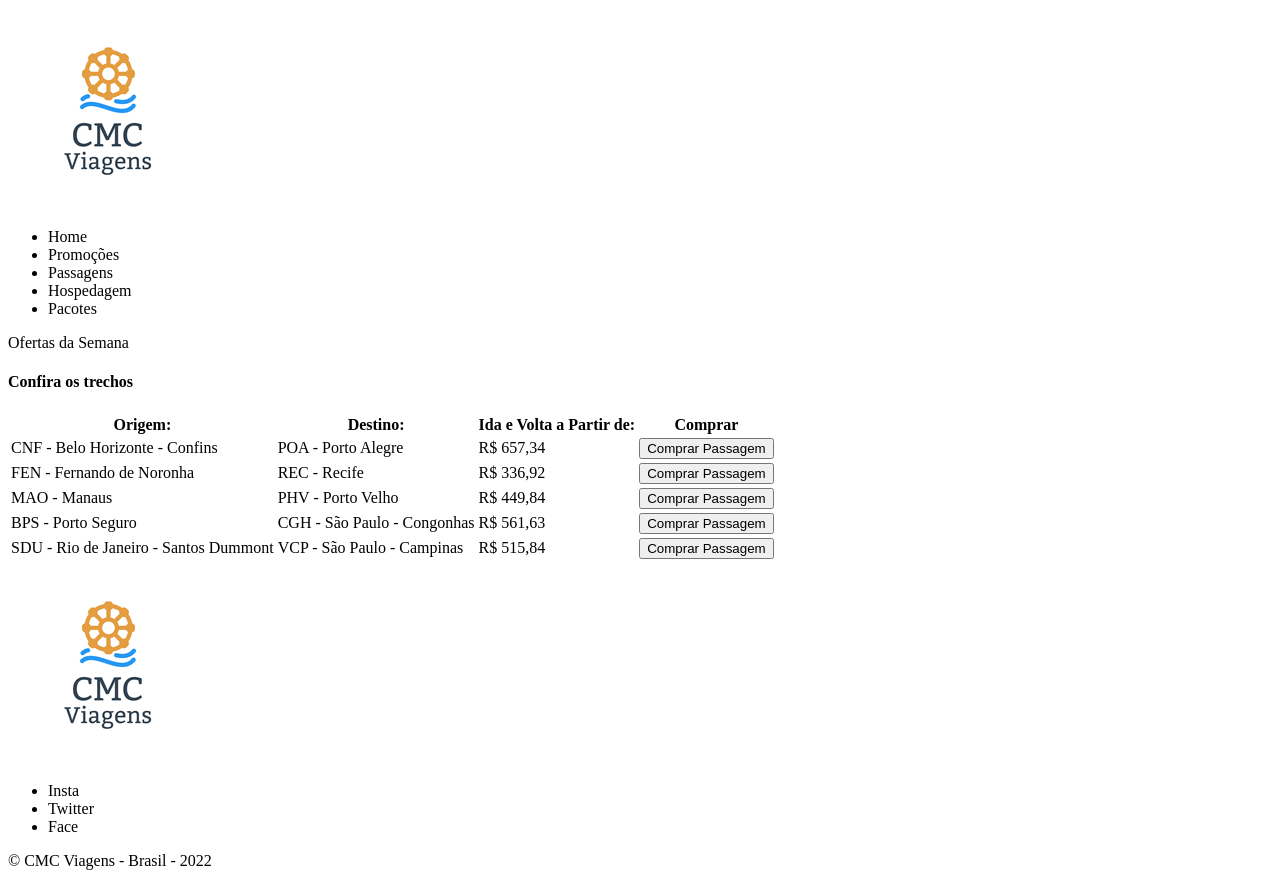
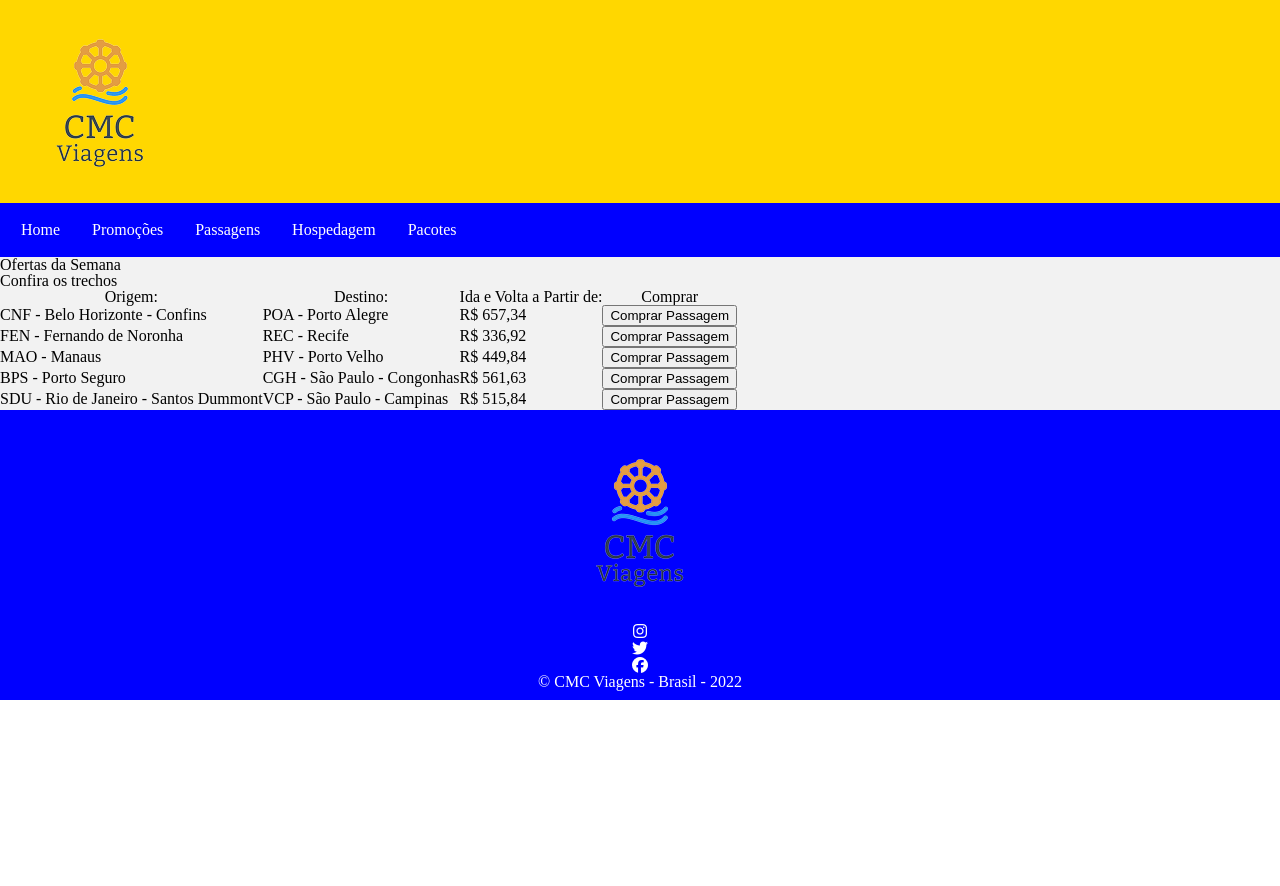
Before and after one commit to carolmoraescruz/serasa-dh-front-end, a plain HTML site: page aulaHtml1/passagens.html in a window 1280 px wide. After the commit the page ends 800 px from the top, so only its background shows below. Drawn offline with Linux system fonts and the light colour scheme.

Commit message:
imp: Notas de aula 220613

```diff
--- /dev/null
+++ b/aulaHtml1/css/normalize.css
@@ -0,0 +1,48 @@
+/* http://meyerweb.com/eric/tools/css/reset/
+   v2.0 | 20110126
+   License: none (public domain)
+*/
+
+html, body, div, span, applet, object, iframe,
+h1, h2, h3, h4, h5, h6, p, blockquote, pre,
+a, abbr, acronym, address, big, cite, code,
+del, dfn, em, img, ins, kbd, q, s, samp,
+small, strike, strong, sub, sup, tt, var,
+b, u, i, center,
+dl, dt, dd, ol, ul, li,
+fieldset, form, label, legend,
+table, caption, tbody, tfoot, thead, tr, th, td,
+article, aside, canvas, details, embed,
+figure, figcaption, footer, header, hgroup,
+menu, nav, output, ruby, section, summary,
+time, mark, audio, video {
+    margin: 0;
+    padding: 0;
+    border: 0;
+    font-size: 100%;
+    font: inherit;
+    vertical-align: baseline;
+}
+/* HTML5 display-role reset for older browsers */
+article, aside, details, figcaption, figure,
+footer, header, hgroup, menu, nav, section {
+    display: block;
+}
+body {
+    line-height: 1;
+}
+ol, ul {
+    list-style: none;
+}
+blockquote, q {
+    quotes: none;
+}
+blockquote:before, blockquote:after,
+q:before, q:after {
+    content: '';
+    content: none;
+}
+table {
+    border-collapse: collapse;
+    border-spacing: 0;
+}
--- /dev/null
+++ b/aulaHtml1/css/style.css
@@ -0,0 +1,44 @@
+.container{
+    background-color: #f2f2f2;
+    /*background-image: url(../img/Cancun-3.jpg);
+    background-repeat: no-repeat;
+    background-position: right bottom;
+
+    background-image: linear-gradient(blue, aquamarine, white); */
+
+}
+
+.header{
+    background-color: gold;
+}
+
+.nav-bar li{
+    float: left;
+}
+
+.nav-bar ul{
+    list-style-type: none;
+    overflow: hidden;
+    background-color: blue;
+    margin: 0px;
+    padding: 5px;
+}
+
+.nav-bar li a{
+    color: white;
+    text-decoration: none;
+    padding: 14px 16px;
+    display: block;
+}
+
+.nav-bar li a:hover {
+    background-color: gold;
+    color: blue;
+}
+
+.footer {
+    background-color: blue;
+    color: white;
+    text-align: center;
+    padding: 10px;
+}
--- a/aulaHtml1/passagens.html
+++ b/aulaHtml1/passagens.html
@@ -4,20 +4,27 @@
     <meta charset="UTF-8">
     <meta http-equiv="X-UA-Compatible" content="IE=edge">
     <meta name="viewport" content="width=device-width, initial-scale=1.0">
+
+    <link rel="stylesheet" href="css/normalize.css">
+    <link rel="stylesheet" href="css/style.css">
+    <link rel="stylesheet" href="font/fontawesome-free-5.15.4-web/css/all.min.css">
+
     <title>Passagens</title>
 </head>
 <body>
-    <div>
-        <header>
-            <img src="img/logo.png" alt="CMC Viagens" />
+    <div class="container">
+
+        <header class="header">
+            <img class="logo" src="img/logo-sem-fundo.png" alt="CMC Viagens" />
         </header>
-        <nav>
+
+        <nav class="nav-bar">
             <ul>
-                <li>Home</li>
-                <li>Promoções</li>
-                <li>Passagens</li>
-                <li>Hospedagem</li>
-                <li>Pacotes</li>
+                <li><a href="#">Home</a></li>
+                <li><a href="#">Promoções</a></li>
+                <li><a href="passagens.html" target="_blank">Passagens</a></li>
+                <li><a href="hospedagem.html">Hospedagem</a></li>
+                <li><a href="#">Pacotes</a></li>
             </ul>
         </nav>
 
@@ -64,12 +71,13 @@
             </table>
         </section>
 
-        <footer>
-            <img src="img/logo.png" alt="CMC Viagens" />
+        <footer class="footer">
+            <img src="img/logo-sem-fundo.png" alt="CMC Viagens" />
+
             <ul>
-                <li>Insta</li>
-                <li>Twitter</li>
-                <li>Face</li>
+                <li><i class="fab fa-instagram"></i></li>
+                <li><i class="fab fa-twitter"></i></li>
+                <li><i class="fab fa-facebook"></i></li>
             </ul>
             <p>
                 &copy; CMC Viagens - Brasil - 2022
```
Also changed, not shown: aulaHtml1/hospedagem.html (+19 -14 lines), aulaHtml1/reserva.html (+25 -14 lines), aulaHtml1/img/facebook-brands.svg (added), aulaHtml1/img/instagram-brands.svg (added), aulaHtml1/img/logo-sem-fundo.png (added), aulaHtml1/img/twitter-brands.svg (added), 1 other file.
